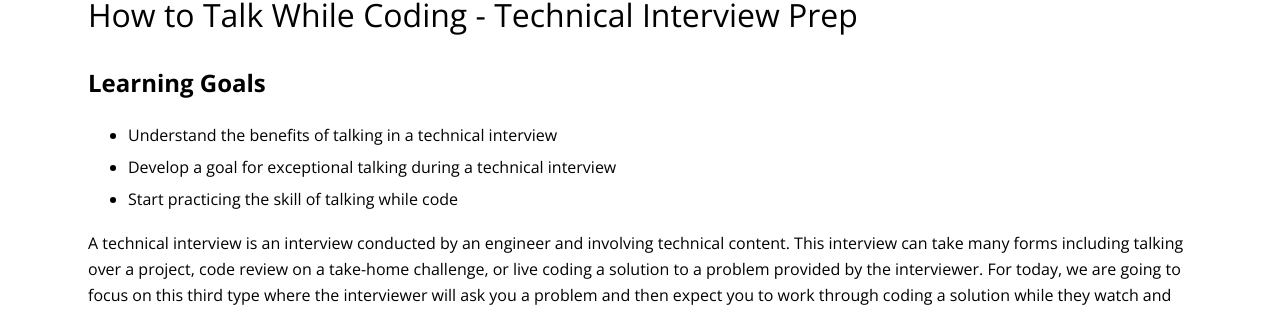
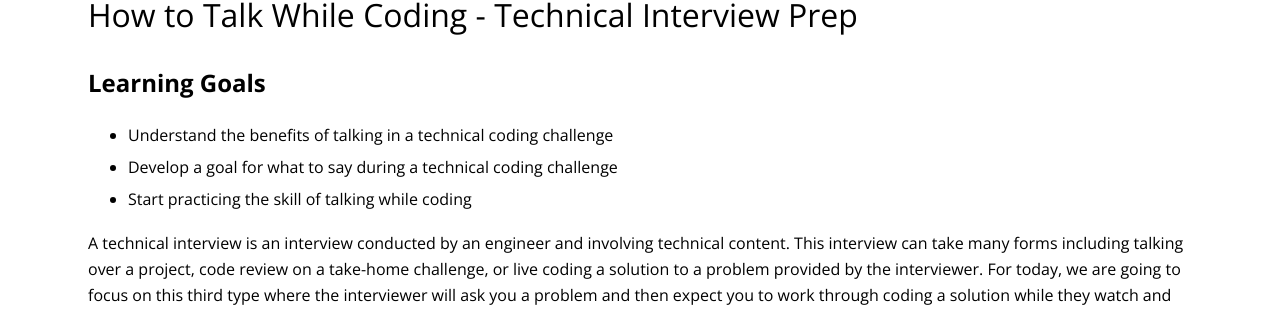
Before and after one commit to turingschool/launch-curriculum, a Jekyll site: the page built from module5/lessons/Week1/TalkingWhileCoding.md, in a window 1280 px wide and 900 px high. Shown: the part 190-501 px from the top of the window. Built offline with Jekyll 4.4.1, drawn with Linux system fonts in a browser that asks for light colours; nearby versions of some CDN libraries; comment, search, counter and statistics services are not loaded.

Commit message:
Slightly modify learning goals

```diff
--- a/module5/lessons/Week1/TalkingWhileCoding.md
+++ b/module5/lessons/Week1/TalkingWhileCoding.md
@@ -4,9 +4,9 @@
 ---
 
 ## Learning Goals
-* Understand the benefits of talking in a technical interview
-* Develop a goal for exceptional talking during a technical interview
-* Start practicing the skill of talking while code
+* Understand the benefits of talking in a technical coding challenge
+* Develop a goal for what to say during a technical coding challenge
+* Start practicing the skill of talking while coding
 
 A technical interview is an interview conducted by an engineer and involving technical content. This interview can take many forms including talking over a project, code review on a take-home challenge, or live coding a solution to a problem provided by the interviewer. For today, we are going to focus on this third type where the interviewer will ask you a problem and then expect you to work through coding a solution while they watch and provide advice.
 
```
